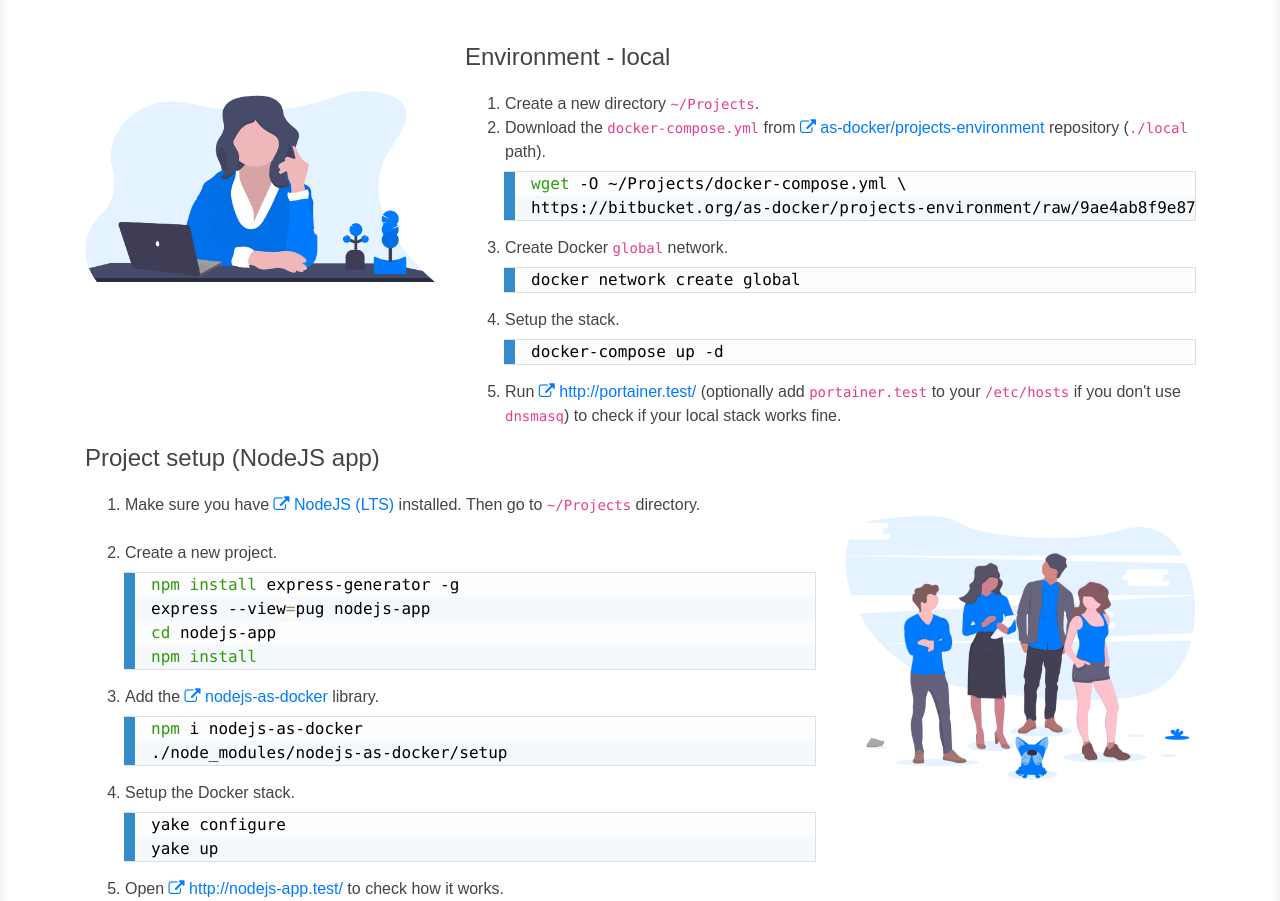
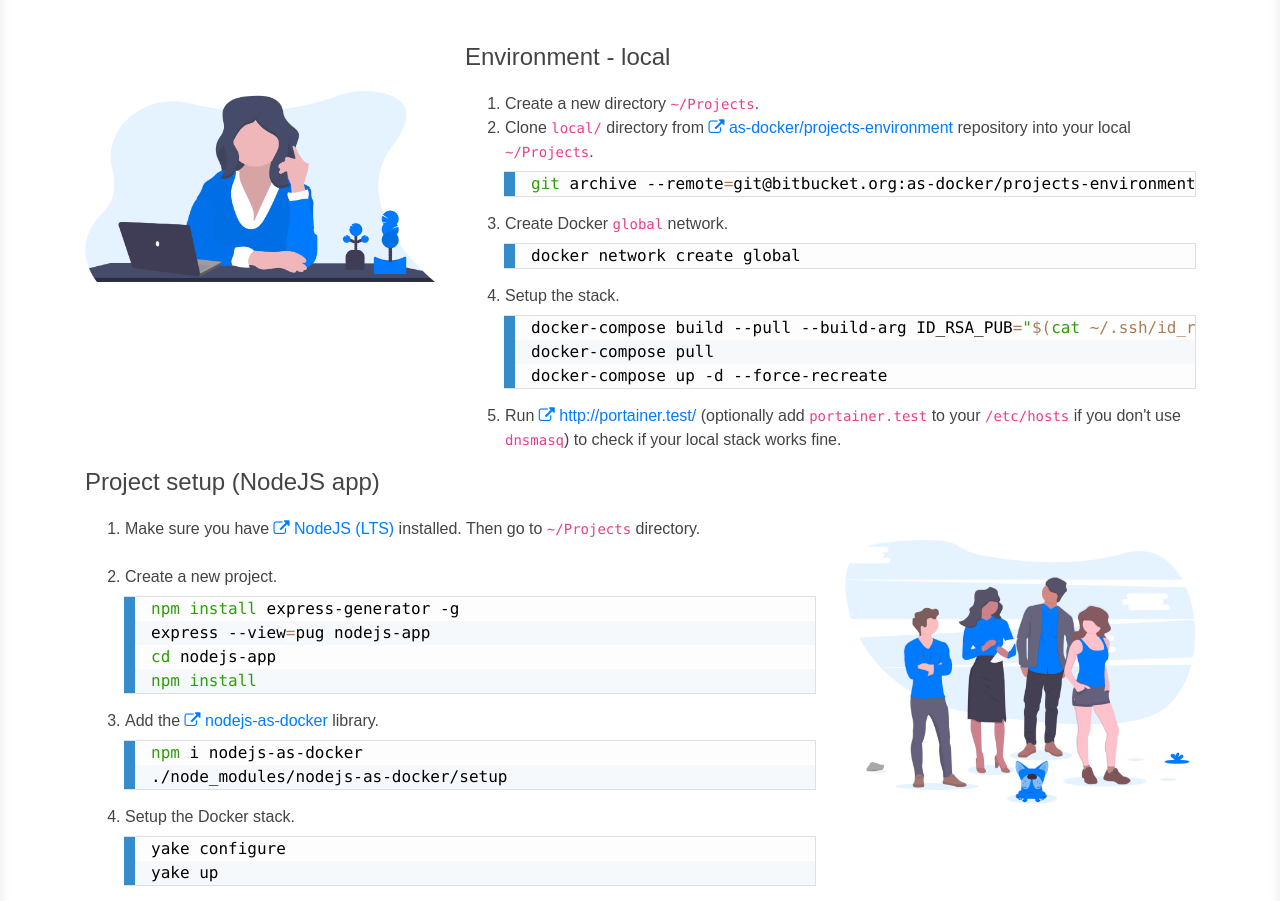
Before and after one commit to amsdard/as-docker, a plain HTML site: page index.html in a window 1280 px wide. Shown: the part 8451-9352 px from the top of the page. Drawn offline with Linux system fonts and the light colour scheme; some packages are replaced by stand-ins of ours; a script that the page names is missing; files whose address does not match are found by name; a web font is replaced by a local one.

Commit message:
SSH tunnel improvement and docker-environment update

```diff
--- a/index.html
+++ b/index.html
@@ -584,12 +584,10 @@ yake --help</code></pre>
                     <h4>Environment - local</h4>
                     <ol>
                         <li>Create a new directory <code>~/Projects</code>.</li>
-                        <li>Download the <code>docker-compose.yml</code> from <a
+                        <li>Clone <code>local/</code> directory from <a
                                 href="https://bitbucket.org/as-docker/projects-environment/src/master/" target="_blank"><i
-                                class="fa fa-external-link"></i> as-docker/projects-environment</a> repository (<code>./local</code>
-                            path).
-                            <pre><code class="language-bash">wget -O ~/Projects/docker-compose.yml \
-https://bitbucket.org/as-docker/projects-environment/raw/9ae4ab8f9e87ef0812f681dac279044166a16e9e/local/docker-compose.yml</code></pre>
+                                class="fa fa-external-link"></i> as-docker/projects-environment</a> repository into your local <code>~/Projects</code>.
+                            <pre><code class="language-bash">git archive --remote=git@bitbucket.org:as-docker/projects-environment.git HEAD local/ | tar -x --strip=1</code></pre>
                         </li>
                         <li>
                             Create Docker <code>global</code> network.
@@ -597,7 +595,9 @@ https://bitbucket.org/as-docker/projects-environment/raw/9ae4ab8f9e87ef0812f681d
                         </li>
                         <li>
                             Setup the stack.
-                            <pre><code class="language-bash">docker-compose up -d</code></pre>
+                            <pre><code class="language-bash">docker-compose build --pull --build-arg ID_RSA_PUB="$(cat ~/.ssh/id_rsa.pub)"
+docker-compose pull
+docker-compose up -d --force-recreate</code></pre>
                         </li>
                         <li>
                             Run <a href="http://portainer.test/" rel="nofollow" target="_blank"><i
```
